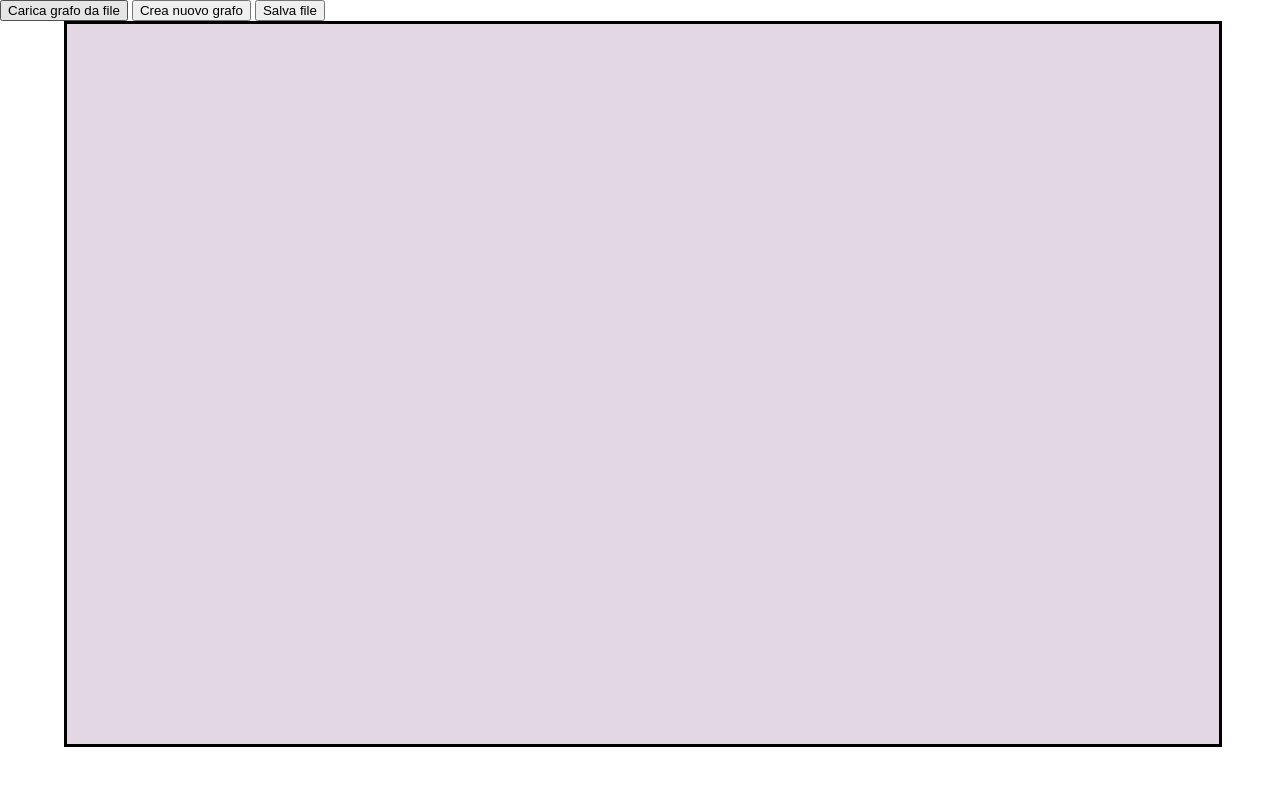
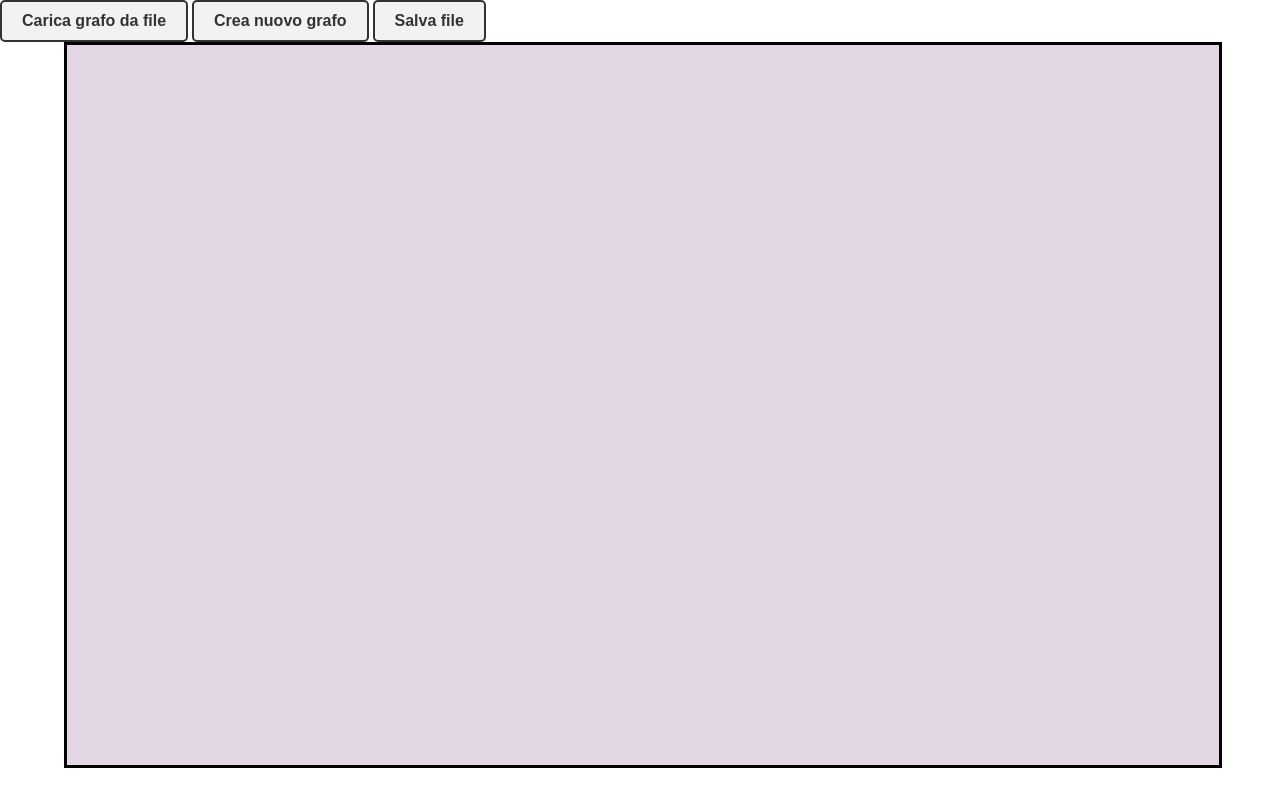
Before and after one commit to MarcelloPonzi/ProgettoFinaleVisInfo, a plain HTML site: page index.html in a window 1280 px wide. Drawn offline with nearby package versions, Linux system fonts and the light colour scheme.

Commit message:
Graphical update

```diff
--- a/index.html
+++ b/index.html
@@ -5,9 +5,9 @@
   <link rel="stylesheet" type="text/css" href="style.css">
 </head>
 <body>
-  <button id="openFileButton">Carica grafo da file</button>
-  <button id="newGraphButton">Crea nuovo grafo</button>
-  <button id="saveFileButton">Salva file</button>
+  <button id="openFileButton" class="core-button">Carica grafo da file</button>
+  <button id="newGraphButton" class="core-button">Crea nuovo grafo</button>
+  <button id="saveFileButton" class="core-button">Salva file</button>
   <div id="svg-container"></div>
   <script src="https://d3js.org/d3.v7.min.js"></script>
   <script type="module" src="globalVariables.js"></script>
--- a/style.css
+++ b/style.css
@@ -15,6 +15,29 @@ html, body {
     height: 100%;
     background-color: rgb(227, 215, 227);
     border: 3px solid black;
+}
+
+.core-button {
+  display: inline-flex;
+  align-items: center;
+  justify-content: center;
+  margin-top: auto;
+  margin-bottom: auto;
+  padding: 10px 20px;
+  background-color: #f2f2f2;
+  color: #333;
+  border: 2px solid #333;
+  border-radius: 5px;
+  font-size: 16px;
+  font-weight: bold;
+  text-decoration: none;
+  transition: background-color 0.3s, color 0.3s, transform 0.3s;
+}
+
+.core-button:hover {
+  background-color: #333;
+  color: #f2f2f2;
+  transform: scale(1.1);
 }
 
   .popup {
```
